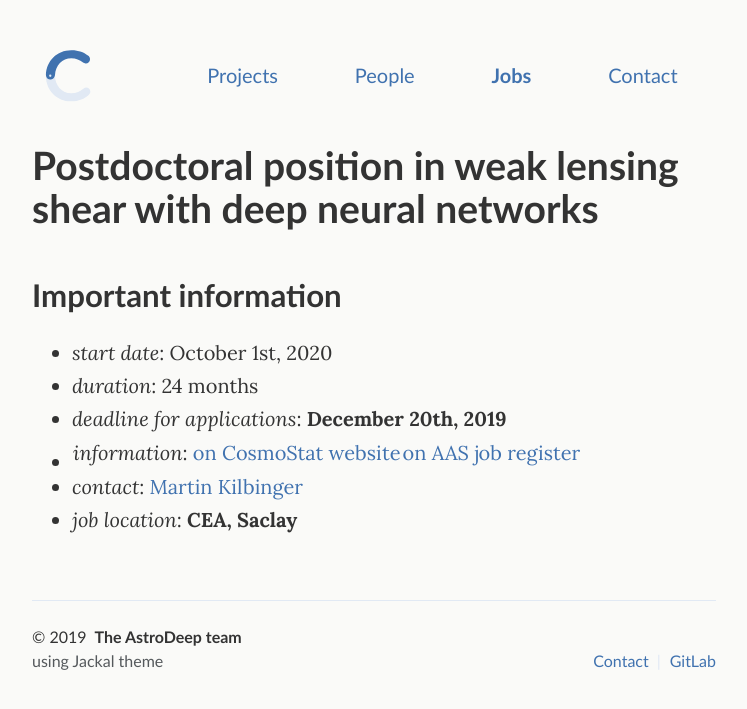
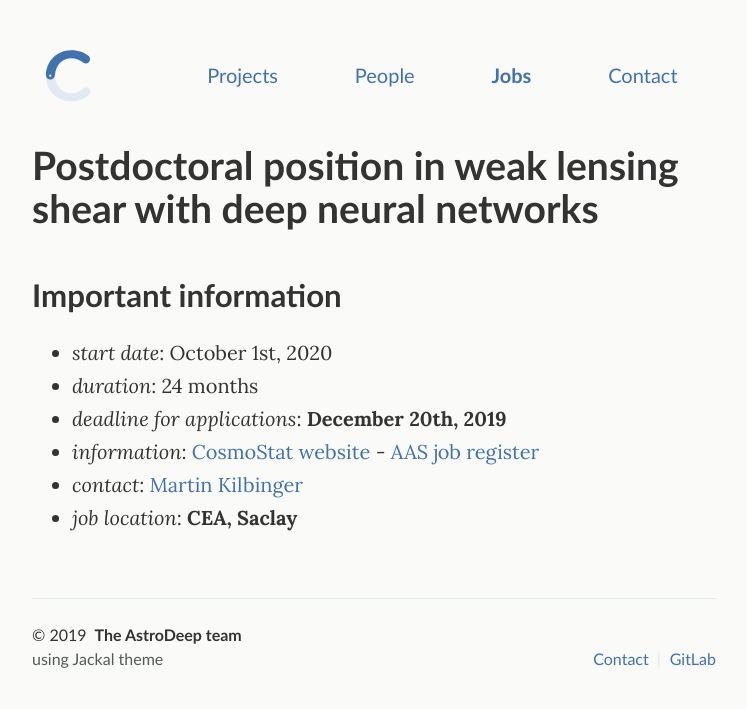
Before and after one commit to astrodeepnet/website, a Jekyll site: the page built from jobs/postdoc/postdoc-cea.md, in a window 1280 px wide. Shown: the top 709 px of the page, without its empty margins (266-1013 px from the left). Built offline with Jekyll 4.4.1, drawn with Linux system fonts in a browser that asks for light colours.

Commit message:
Fix ugly links

```diff
--- a/jobs/postdoc/postdoc-cea.md
+++ b/jobs/postdoc/postdoc-cea.md
@@ -10,6 +10,6 @@
 - _start date_: October 1st, 2020
 - _duration_: 24 months
 - _deadline for applications_: **December 20th, 2019**
-- _information_: [on CosmoStat website](http://www.cosmostat.org/jobs/postdoc_learning_wl) | [on AAS job register](https://jobregister.aas.org/ad/db1f9fb0)
+- _information_: [CosmoStat website](http://www.cosmostat.org/jobs/postdoc_learning_wl) - [AAS job register](https://jobregister.aas.org/ad/db1f9fb0)
 - _contact_: [Martin Kilbinger](mailto:martin.kilbinger@cea.fr)
 - _job location_: **CEA, Saclay**
```
